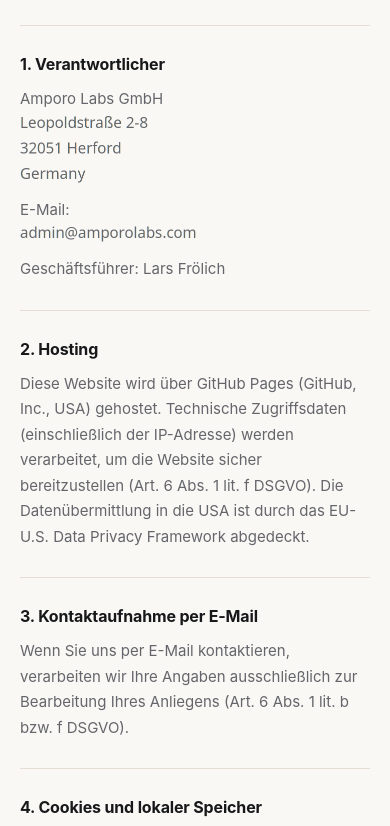
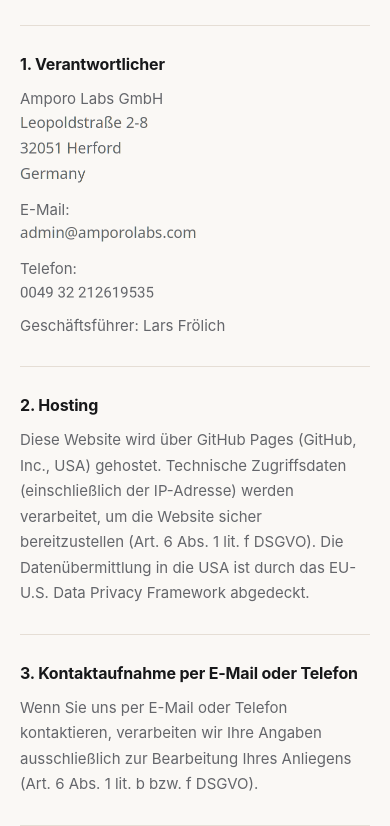
Before and after one commit to amporolabs/amporo-website, a plain HTML site: page de/datenschutz.html in a window 390 px wide. Shown: the part 255-1081 px from the top of the page. Drawn offline with Linux system fonts and the light colour scheme.

Commit message:
Add legal contact phone number to imprint and privacy pages
- Generate light and dark anti-scrape contact-phone PNGs (268x26).
- Add .anti-scrape-phone styling in styles.css (134x13 CSS px).
- Include phone number in EN/DE imprint and privacy controller sections, and cover phone inquiries in privacy section 3.

```diff
--- a/de/datenschutz.html
+++ b/de/datenschutz.html
@@ -68,6 +68,10 @@
         <img src="../contact-email-light.png" alt="E-Mail-Adresse" class="anti-scrape-img anti-scrape-email anti-scrape-light" width="176" height="16">
         <img src="../contact-email-dark.png" alt="E-Mail-Adresse" class="anti-scrape-img anti-scrape-email anti-scrape-dark" width="176" height="16">
       </p>
+      <p style="margin-top: 14px;">Telefon:<br>
+        <img src="../contact-phone-light.png" alt="Telefonnummer" class="anti-scrape-img anti-scrape-phone anti-scrape-light" width="134" height="13">
+        <img src="../contact-phone-dark.png" alt="Telefonnummer" class="anti-scrape-img anti-scrape-phone anti-scrape-dark" width="134" height="13">
+      </p>
       <p style="margin-top: 14px;">Geschäftsführer: Lars Frölich</p>
     </section>
 
@@ -77,8 +81,8 @@
     </section>
 
     <section>
-      <h2>3. Kontaktaufnahme per E-Mail</h2>
-      <p>Wenn Sie uns per E-Mail kontaktieren, verarbeiten wir Ihre Angaben ausschließlich zur Bearbeitung Ihres Anliegens (Art. 6 Abs. 1 lit. b bzw. f DSGVO).</p>
+      <h2>3. Kontaktaufnahme per E-Mail oder Telefon</h2>
+      <p>Wenn Sie uns per E-Mail oder Telefon kontaktieren, verarbeiten wir Ihre Angaben ausschließlich zur Bearbeitung Ihres Anliegens (Art. 6 Abs. 1 lit. b bzw. f DSGVO).</p>
     </section>
 
     <section>
--- a/styles.css
+++ b/styles.css
@@ -515,6 +515,13 @@ h1 {
   margin-top: 4px;
 }
 
+.anti-scrape-phone {
+  width: 134px;
+  height: 13px;
+  max-width: 100%;
+  margin-top: 4px;
+}
+
 /* Anti-Scrape Light / Dark Switching */
 .anti-scrape-dark { display: none; }
 .anti-scrape-light { display: block; }
```
Also changed, not shown: de/impressum.html (+4 -0 lines), imprint.html (+4 -0 lines), privacy.html (+6 -2 lines), contact-phone-dark.png (added), contact-phone-light.png (added), 1 other file.
